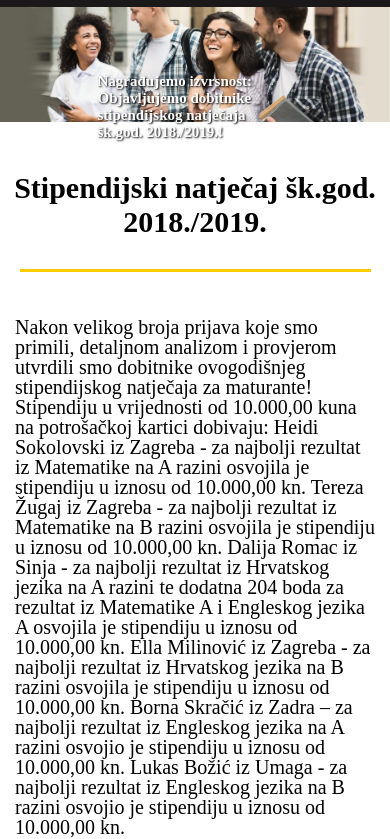
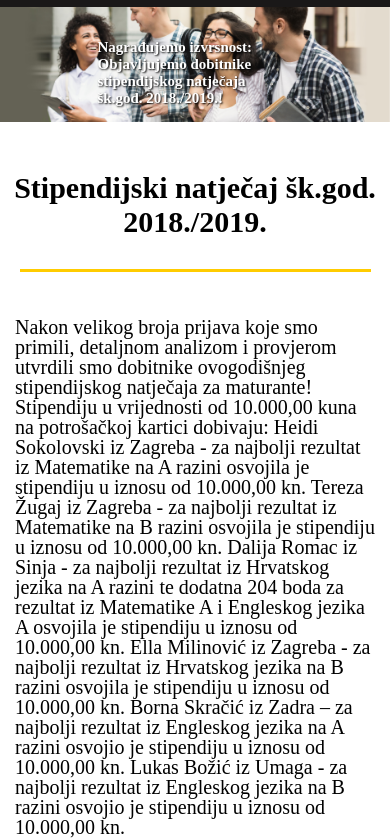
Before and after one commit to LovricA10/SUPIT, a plain HTML site: page scholarship.html in a window 390 px wide. Shown: the part 41-880 px from the top of the page. Drawn offline with Linux system fonts and the light colour scheme.

Commit message:
Algebra University

```diff
--- a/CSS/scholarship.css
+++ b/CSS/scholarship.css
@@ -34,7 +34,7 @@
 @media (max-width: 768px) {
   .overlay-text {
     position: absolute;
-    top: 12%;
+    top: 8%;
     left: 25%;
     font-size: 10px;
   }
```
